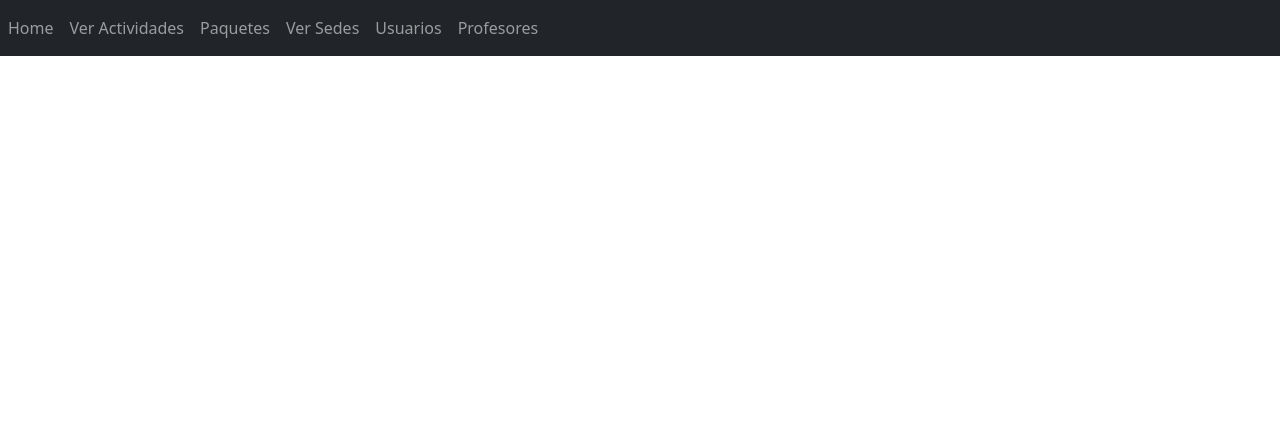
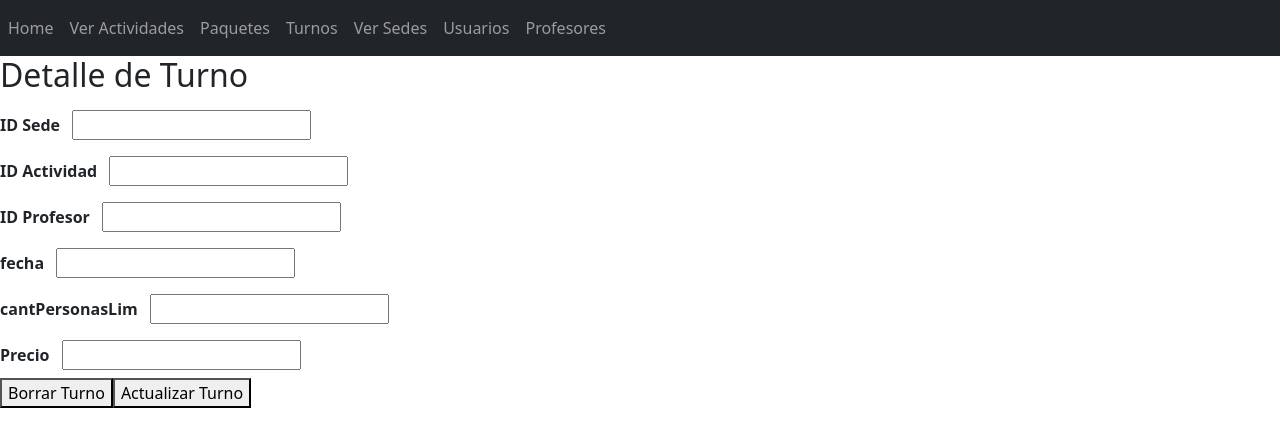
Before and after one commit to PedroKahane/Grupo1_PNT2_Gimnasio, a Vue app in the folder grupo1Gimnasio/: page /turnos/1 in a window 1280 px wide. Shown: the top 446 px of the page. Built offline with nearby package versions, Linux system fonts and the light colour scheme; no server answers.

Commit message:
Turnos done

```diff
--- a/grupo1Gimnasio/src/App.vue
+++ b/grupo1Gimnasio/src/App.vue
@@ -9,6 +9,7 @@
             <router-link to="/" class="nav-item nav-link" href="#">Home</router-link>
             <router-link to="/actividades" class="nav-item nav-link" href="#">Ver Actividades</router-link>
             <router-link to="/paquetes" class="nav-item nav-link" href="#">Paquetes</router-link>
+            <router-link to="/turnos" class="nav-item nav-link" href="#">Turnos</router-link>
             <router-link to="/sedes" class="nav-item nav-link" href="#">Ver Sedes</router-link>
             <router-link to="/usuarios" class="nav-item nav-link" href="#">Usuarios</router-link>
             <router-link to="/profesores" class="nav-item nav-link" href="#">Profesores</router-link>
--- /dev/null
+++ b/grupo1Gimnasio/src/components/views/Turnos/CrearTurno.vue
@@ -0,0 +1,58 @@
+<template>
+  <div>
+    <h2>Crear Turno</h2>
+    <div>
+      <strong>ID Sede </strong>
+      <input class="m-2" type="text" v-model="turno.idSede">
+      <br />
+      <strong>ID Actividad </strong>
+      <input class="m-2" type="text" v-model="turno.idActividad">
+      <br />
+      <strong>ID Profesor </strong>
+      <input class="m-2" type="text" v-model="turno.profesor">
+      <br />
+      <strong>fecha </strong>
+      <input class="m-2" type="text" v-model="turno.fecha">
+      <br />
+      <strong>cantPersonasLim </strong>
+      <input class="m-2" type="text" v-model="turno.cantPersonasLim">
+      <br />
+      <strong>Precio </strong>
+      <input class="m-2" type="text" v-model="turno.precio">
+      <br />
+      <button class="m-3" @click="createTurno">Crear Turno</button>
+    </div>
+  </div>
+</template>
+
+<script>
+import { useElementStore } from '../../../stores/Common';
+import { useRouter } from 'vue-router'
+import { computed } from "vue";
+
+
+export default {
+  setup() {
+    const elementStore = useElementStore()
+    elementStore.setCurrentElement({idSede:"",
+    idActividad:"",
+    idProfesor:"",
+    fecha:"",
+    precio:"",
+    cantPersonasLim:""})
+    const turno = computed(() => elementStore.currentElement);
+    const router = useRouter()
+    const url = "https://6460fabb491f9402f49bfa55.mockapi.io/Turno";
+
+    const createTurno = async () => {
+      await elementStore.createElement(url, turno.value)
+      router.push('/turnos')
+    }
+
+    return {
+      createTurno,
+      turno
+    }
+  },
+}
+</script>
--- /dev/null
+++ b/grupo1Gimnasio/src/components/views/Turnos/DetalleTurno.vue
@@ -0,0 +1,66 @@
+<template>
+    <div>
+         <h2>Detalle de Turno</h2>
+         <div v-if="turno">
+          <div>
+               <strong>ID Sede </strong>
+               <input class="m-2" type="text" v-model="turno.idSede">
+               <br />
+               <strong>ID Actividad </strong>
+               <input class="m-2" type="text" v-model="turno.idActividad">
+               <br />
+               <strong>ID Profesor </strong>
+               <input class="m-2" type="text" v-model="turno.profesor">
+               <br />
+               <strong>fecha </strong>
+               <input class="m-2" type="text" v-model="turno.fecha">
+               <br />
+               <strong>cantPersonasLim </strong>
+               <input class="m-2" type="text" v-model="turno.cantPersonasLim">
+               <br />
+               <strong>Precio </strong>
+               <input class="m-2" type="text" v-model="turno.precio">
+               <br />
+               <button @click="deleteTurno">Borrar Turno</button>
+              <button @click="updateTurno">Actualizar Turno</button>
+          </div>
+         </div>
+    </div>
+</template>
+
+<script>
+import { useElementStore } from "../../../stores/Common";
+import { useRouter } from "vue-router";
+import { useRoute } from "vue-router";
+import { computed } from "vue";
+
+export default {
+    setup() {
+         const elementStore = useElementStore();
+         const router = useRouter();
+         const route = useRoute();
+         const turnoId = route.params.id.toString();
+         const url = "https://6460fabb491f9402f49bfa55.mockapi.io/Turno";
+
+         elementStore.fetchElementById(url, turnoId);
+
+         const turno = computed(() => elementStore.currentElement);
+
+         const updateTurno = async () => {
+              await elementStore.updateElement(url, elementStore.currentElement);
+              router.push("/turnos");
+         };
+
+         const deleteTurno = async () => {
+              await elementStore.deleteElement(url, turnoId);
+              router.push("/turnos");
+         };
+
+         return {
+          turno,
+          updateTurno,
+          deleteTurno
+         };
+    },
+};
+</script>
--- /dev/null
+++ b/grupo1Gimnasio/src/components/views/Turnos/Turnos.vue
@@ -0,0 +1,30 @@
+<template>
+     <div>
+       <h2>Turnos</h2>
+       <ul>
+           <li v-for="turnos in elementStore.getElements" :key="turnos.id">
+           <router-link :to="`/turnos/${turnos.id}`">Turno {{ turnos.id }}</router-link>
+          </li>
+       </ul>
+       <router-link to="/crearTurno" class="nav-item nav-link" href="#">Crear Turno</router-link>
+     </div>
+   </template>
+
+   <script>
+   import { useElementStore } from "../../../stores/Common";
+   import { onMounted } from "vue";
+
+   export default {
+     setup() {
+       const elementStore = useElementStore()
+
+       onMounted(() => {
+           elementStore.currentElement = null
+           elementStore.fetchElements("https://6460fabb491f9402f49bfa55.mockapi.io/Turno")
+       })
+       return {
+         elementStore,
+       }
+     },
+   }
+   </script>
```
Also changed, not shown: grupo1Gimnasio/src/main.js (+9 -1 lines).
